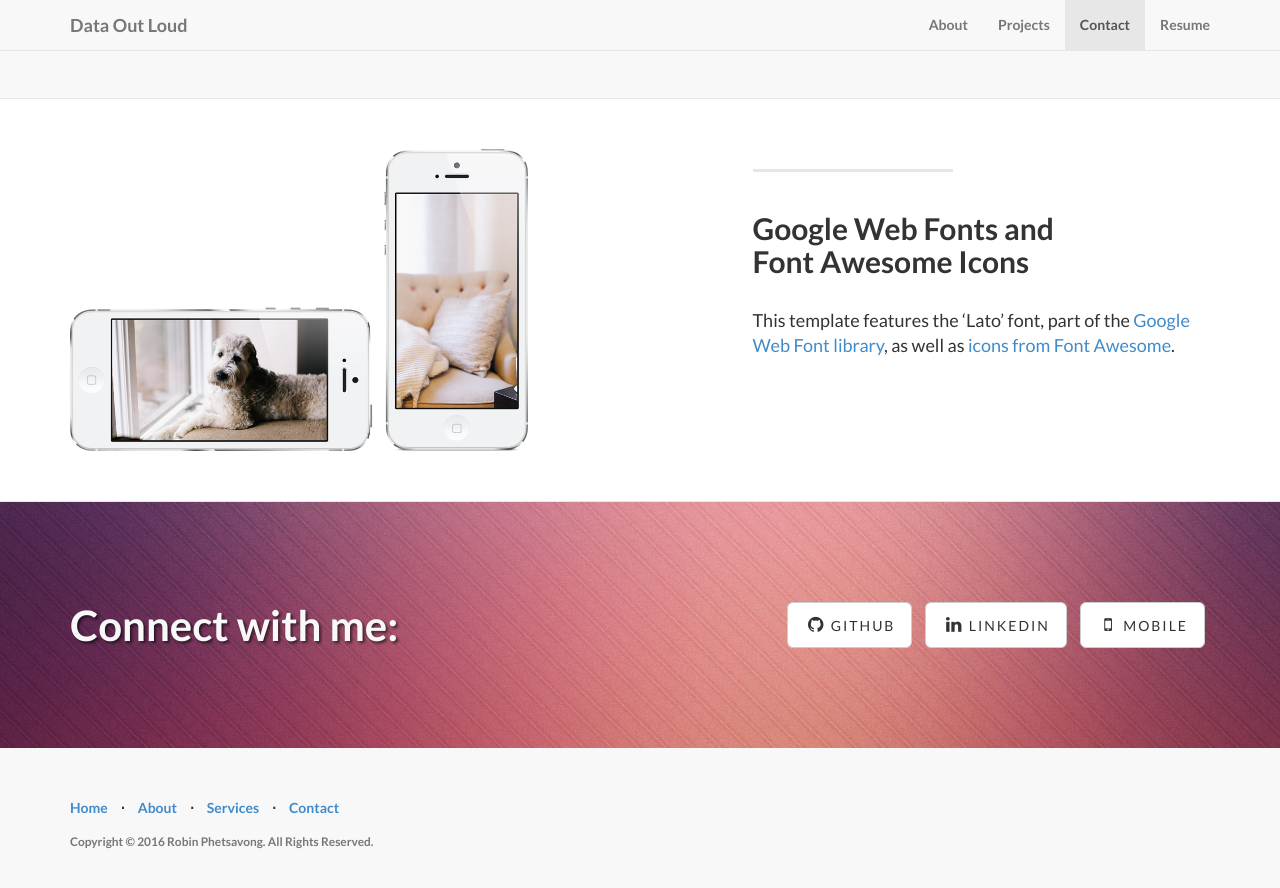
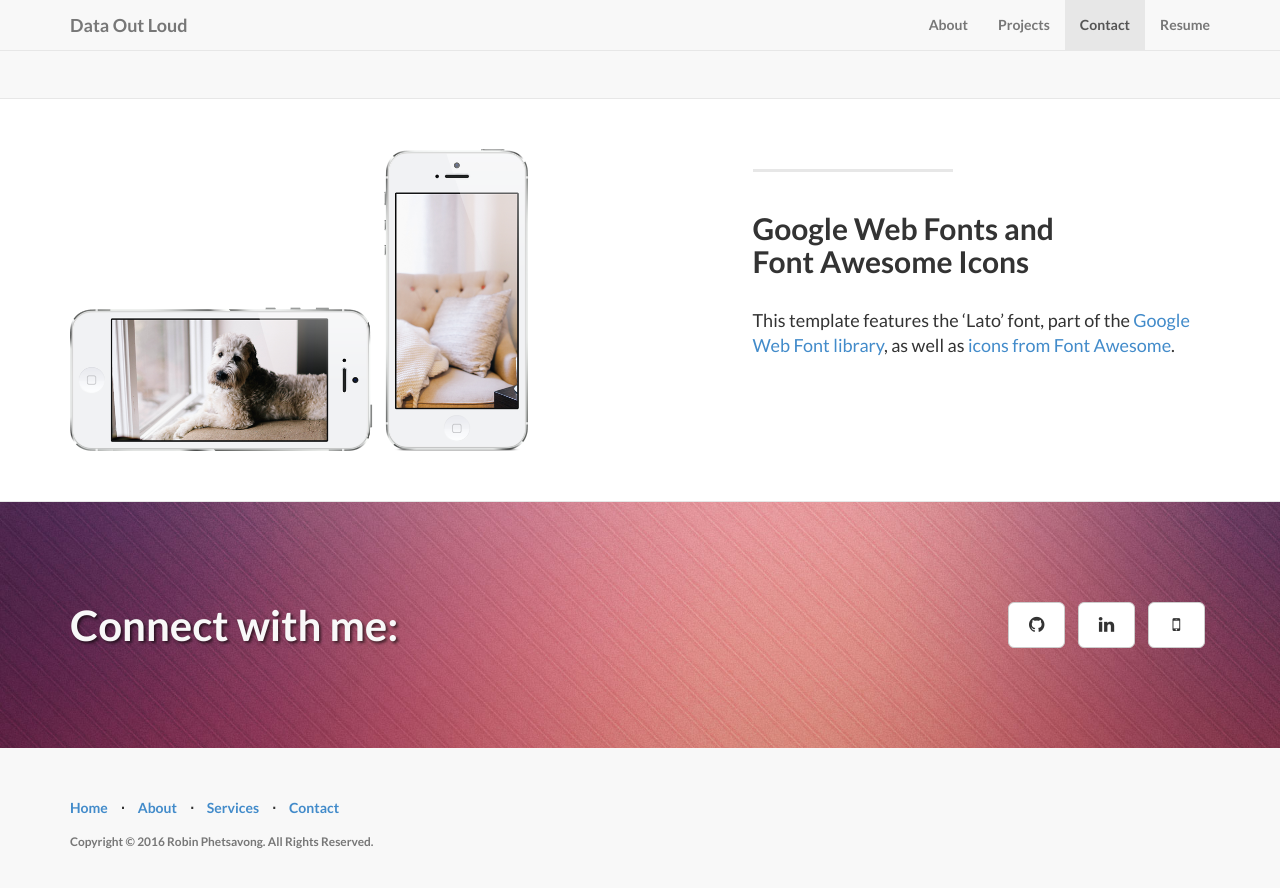
Before and after one commit to robinphetsa/robinphetsa.github.io, a Jekyll site: the page built from index.html, in a window 1280 px wide and 900 px high, scrolled down 1858 px. Shown: the top 888 px of the window. Built offline with Jekyll 4.4.1, drawn with Linux system fonts in a browser that asks for light colours.

Commit message:
Update contact.html

```diff
--- a/_includes/contact.html
+++ b/_includes/contact.html
@@ -10,7 +10,7 @@
 					<ul class="list-inline banner-social-buttons">
 						{% for social in site.social %}
 						<li>
-							<a href="{{ social.url }}" class="btn btn-default btn-lg"><i class="fa fa-{{ social.title }} fa-fw"></i> <span class="network-name">{{ social.title }}</span></a>
+							<a href="{{ social.url }}" class="btn btn-default btn-lg"><i class="fa fa-{{ social.title }} fa-fw"></i> <span class="network-name">{{ social.text }}</span></a>
 						</li>
 						{% endfor %}
 					</ul>
```
